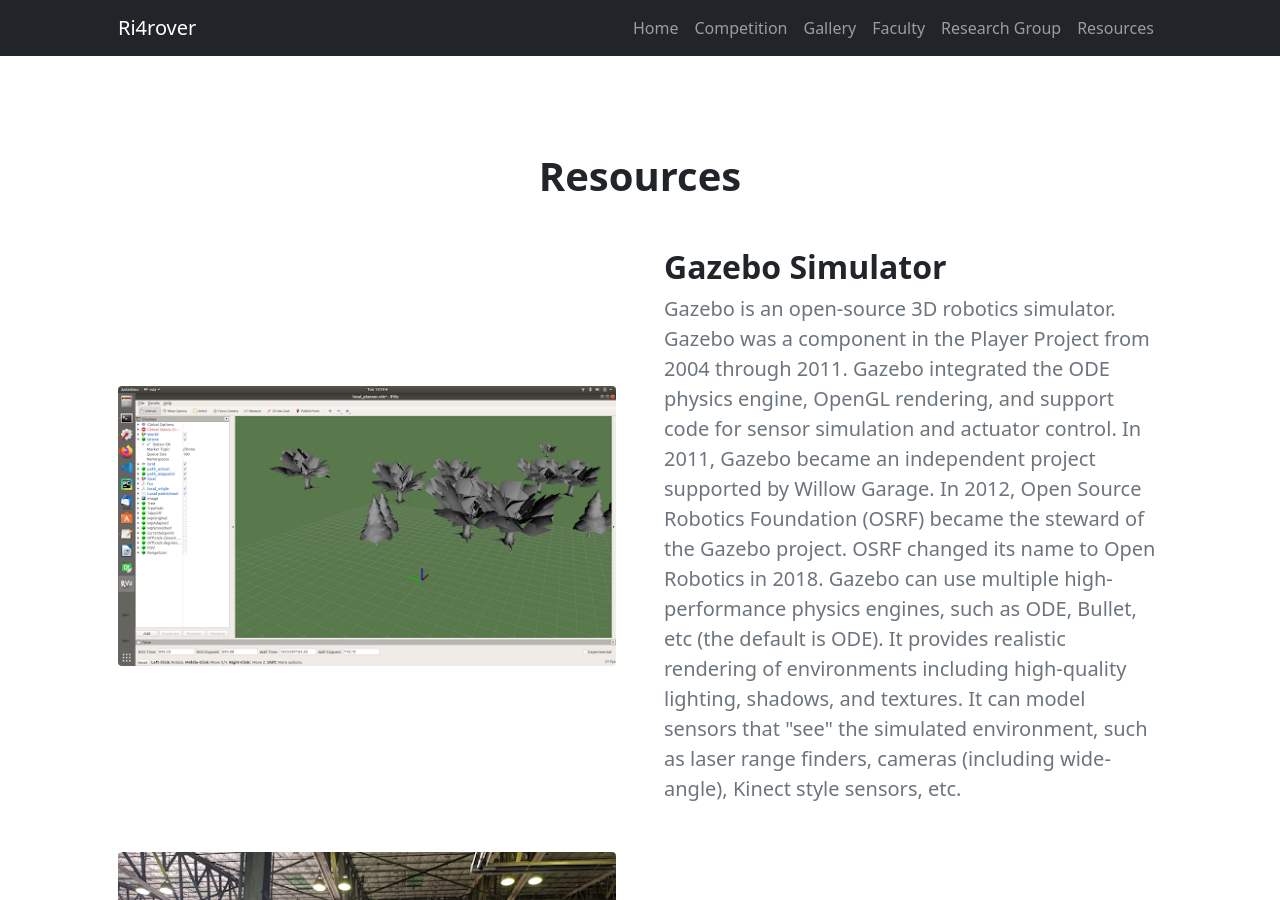
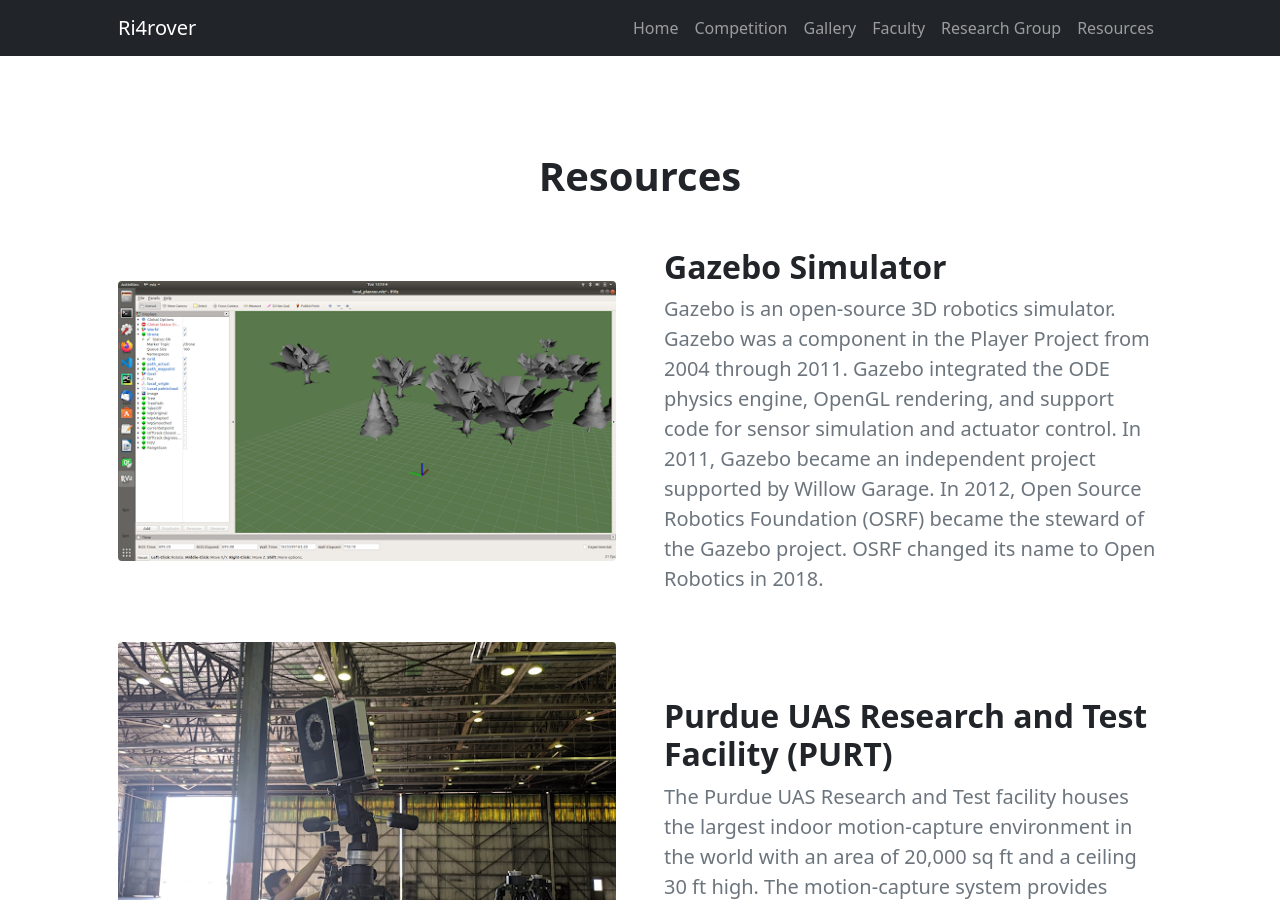
Before and after one commit to OliverQiang/Ri4rover, a Jekyll site: the page built from _pages/resources.html, in a window 1280 px wide and 900 px high. Built offline with Jekyll 4.4.1, drawn with Linux system fonts in a browser that asks for light colours.

Commit message:
Update resources.html

```diff
--- a/_pages/resources.html
+++ b/_pages/resources.html
@@ -16,7 +16,7 @@
             <div class="col-lg-6"><img class="img-fluid rounded mb-5 mb-lg-0" src="assets/gallery/a.Gazebo.png" alt="..." /></div>
             <div class="col-lg-6">
                 <h2 class="fw-bolder">Gazebo Simulator</h2>
-                <p class="lead fw-normal text-muted mb-0">Gazebo is an open-source 3D robotics simulator. Gazebo was a component in the Player Project from 2004 through 2011. Gazebo integrated the ODE physics engine, OpenGL rendering, and support code for sensor simulation and actuator control. In 2011, Gazebo became an independent project supported by Willow Garage. In 2012, Open Source Robotics Foundation (OSRF) became the steward of the Gazebo project. OSRF changed its name to Open Robotics in 2018. Gazebo can use multiple high-performance physics engines, such as ODE, Bullet, etc (the default is ODE). It provides realistic rendering of environments including high-quality lighting, shadows, and textures. It can model sensors that "see" the simulated environment, such as laser range finders, cameras (including wide-angle), Kinect style sensors, etc.</p>
+                <p class="lead fw-normal text-muted mb-0">Gazebo is an open-source 3D robotics simulator. Gazebo was a component in the Player Project from 2004 through 2011. Gazebo integrated the ODE physics engine, OpenGL rendering, and support code for sensor simulation and actuator control. In 2011, Gazebo became an independent project supported by Willow Garage. In 2012, Open Source Robotics Foundation (OSRF) became the steward of the Gazebo project. OSRF changed its name to Open Robotics in 2018.</p>
             </div>
         </div>
     </div>
```
